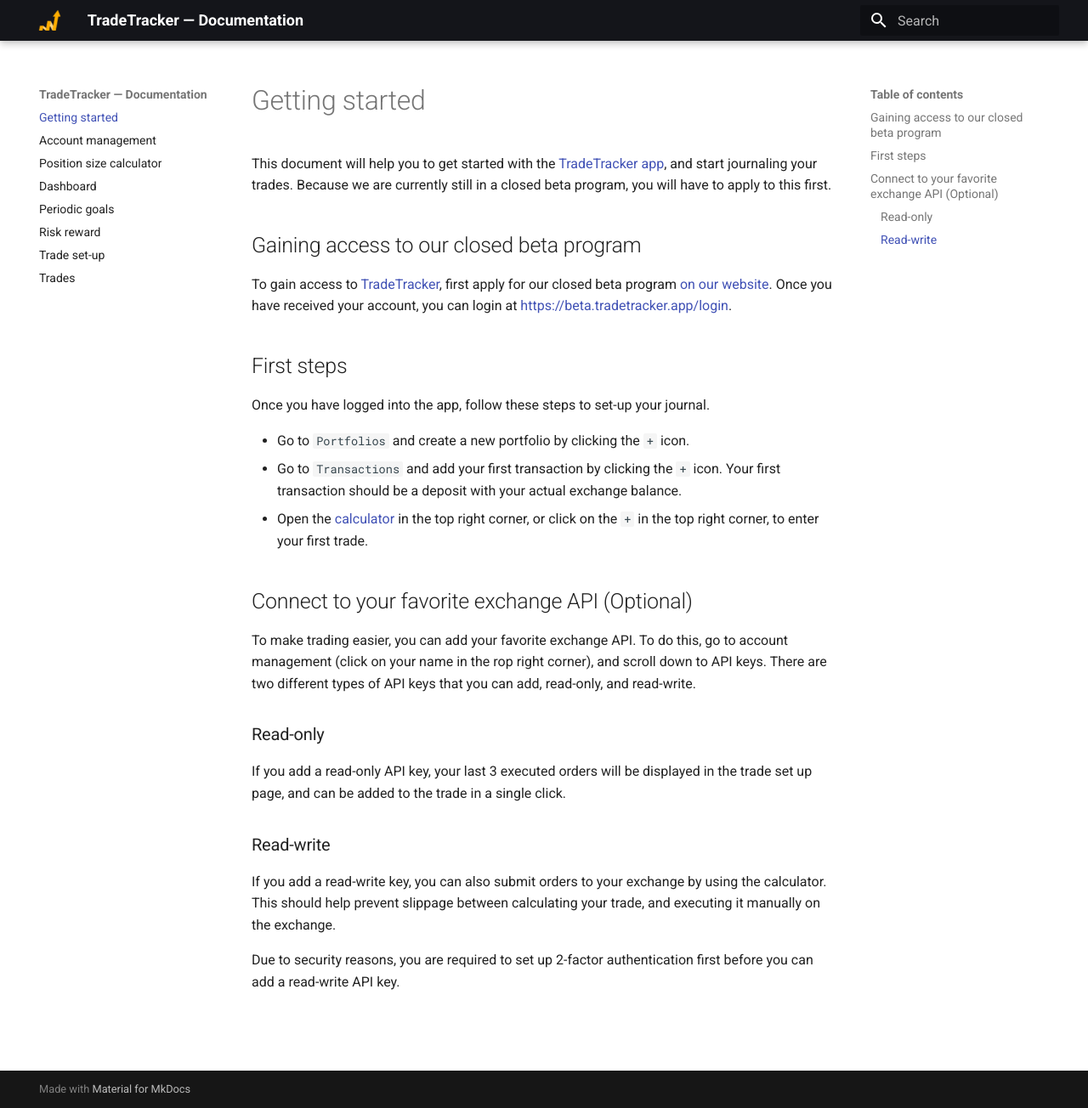
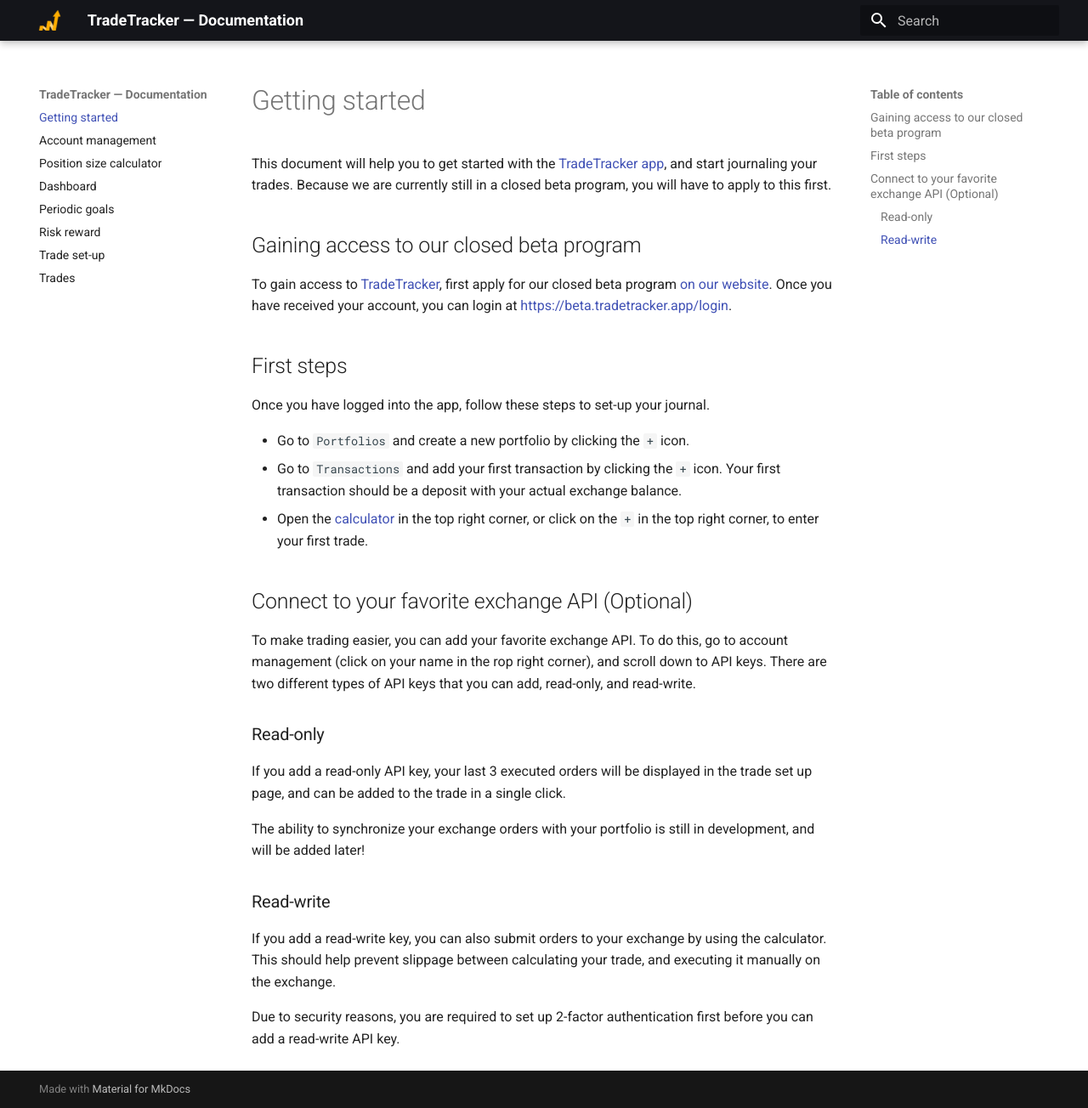
Before and after one commit to TradeTracker/docs, an MkDocs documentation site: the page built from docs/index.md, in a window 1280 px wide and 1304 px high. Shown: the whole window at 85% size. Built offline with MkDocs 1.6.1 and Material for MkDocs 9.7.7, drawn with Linux system fonts in a browser that asks for light colours.

Commit message:
Update index.md

```diff
--- a/docs/index.md
+++ b/docs/index.md
@@ -25,6 +25,8 @@
 
 If you add a read-only API key, your last 3 executed orders will be displayed in the trade set up page, and can be added to the trade in a single click.
 
+The ability to synchronize your exchange orders with your portfolio is still in development, and will be added later!
+
 ### Read-write
 
 If you add a read-write key, you can also submit orders to your exchange by using the calculator. This should help prevent slippage between calculating your trade, and executing it manually on the exchange.
```
